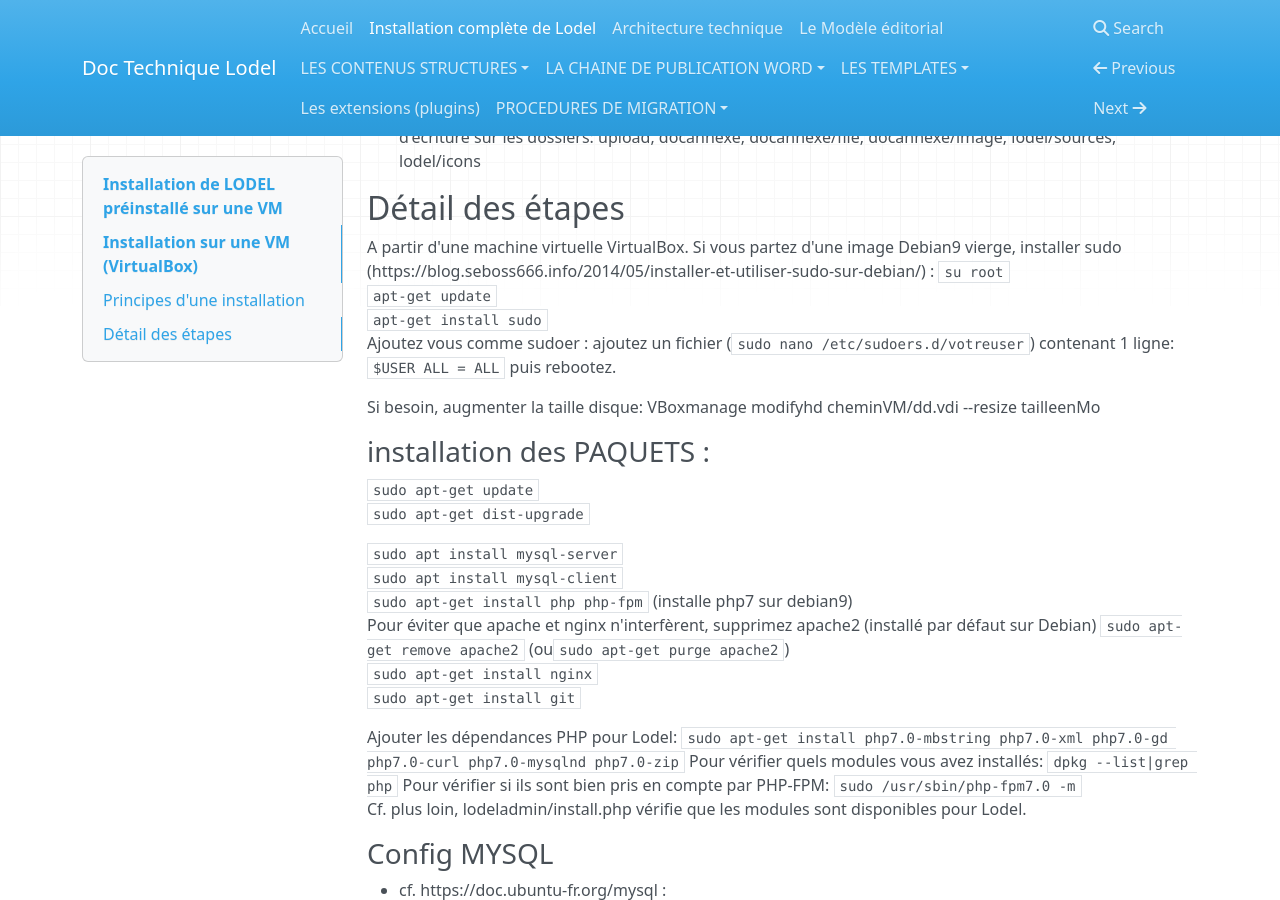
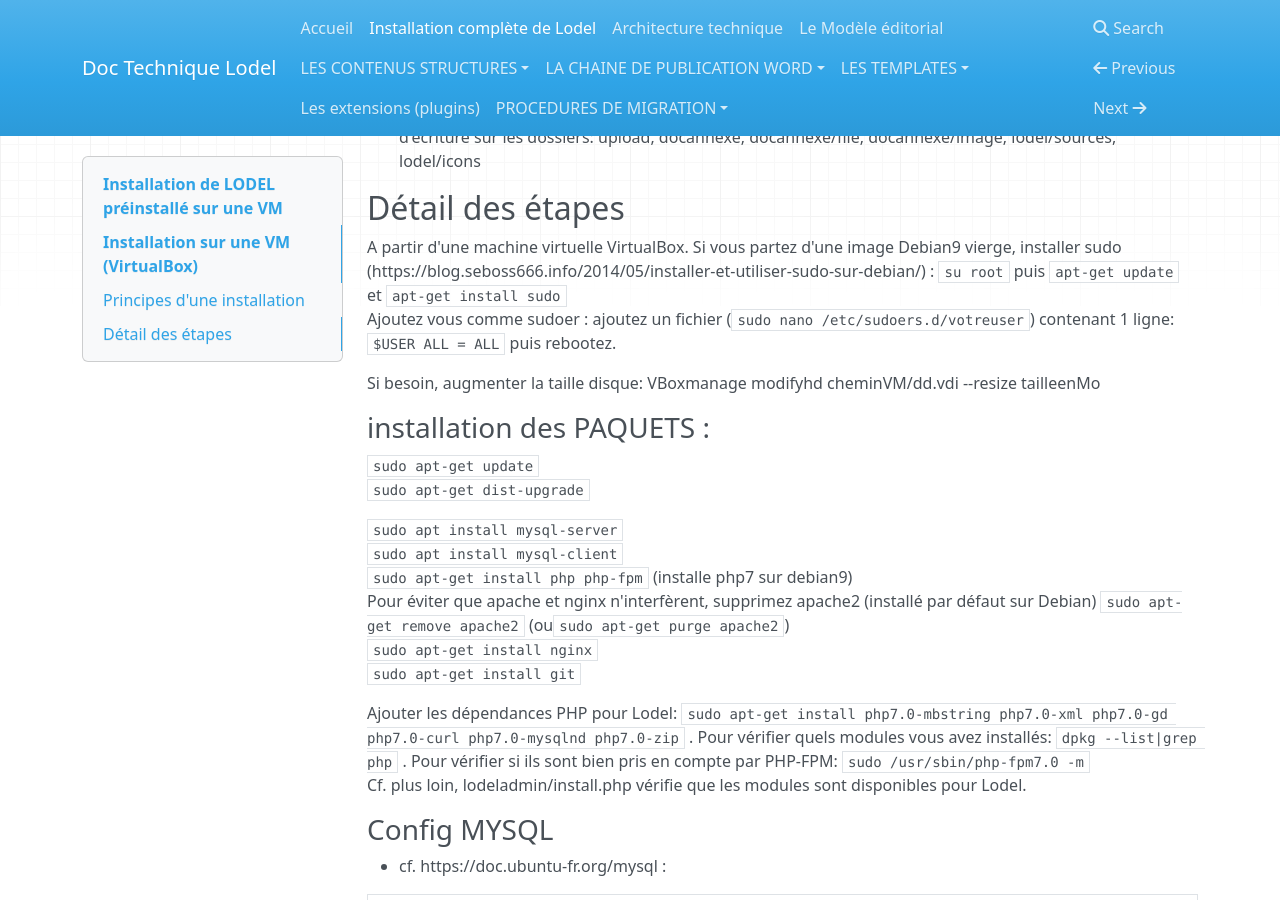
Before and after one commit to ValentinGeorgesDubost/Doc-Lodel, an MkDocs documentation site: the page built from docs/installer lodel.md, in a window 1280 px wide and 900 px high, scrolled down 565 px. Built offline with MkDocs 1.6.1, drawn with Linux system fonts in a browser that asks for light colours; nearby versions of some CDN libraries; old or Windows-style settings are respelled for this version of MkDocs; some of the changed text lies outside the part shown.

Commit message:
Update installer lodel.md

```diff
--- a/docs/installer lodel.md
+++ b/docs/installer lodel.md
@@ -19,9 +19,7 @@ voici les étapes à suivre:
 ## Détail des étapes
 A partir d'une machine virtuelle VirtualBox.
 Si vous partez d'une image Debian9 vierge, installer sudo (https://blog.seboss666.info/2014/05/installer-et-utiliser-sudo-sur-debian/) :
-`su root`
-`apt-get update`
-`apt-get install sudo`
+`su root` puis `apt-get update` et `apt-get install sudo`
 Ajoutez vous comme sudoer : ajoutez un fichier (`sudo nano /etc/sudoers.d/votreuser`) contenant 1 ligne:
  `$USER ALL = ALL`
 puis rebootez.
@@ -43,9 +41,9 @@ Pour éviter que apache et nginx n'interfèrent, supprimez apache2 (installé pa
 
 Ajouter les dépendances PHP pour Lodel:
 `sudo apt-get install php7.0-mbstring php7.0-xml php7.0-gd php7.0-curl php7.0-mysqlnd php7.0-zip`
-Pour vérifier quels modules vous avez installés:
+. Pour vérifier quels modules vous avez installés:
 `dpkg --list|grep php`
-Pour vérifier si ils sont bien pris en compte par PHP-FPM:
+. Pour vérifier si ils sont bien pris en compte par PHP-FPM:
 `sudo /usr/sbin/php-fpm7.0 -m`
 Cf. plus loin, lodeladmin/install.php vérifie que les modules sont disponibles pour Lodel.
 
@@ -123,4 +121,4 @@ Supprimez ensuite le fichier 03dde1bd-c6b6-4424-8618-c4488e30484a (et aussi l'ut
 ### Tester l'installation
 
 Pour se connecter au back-office (Admin lodel):
-http://localhost:9095/lodeladmin
+http://localhost/lodeladmin
```
